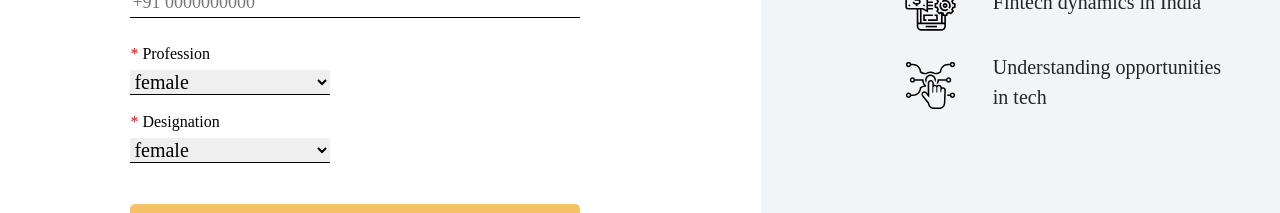
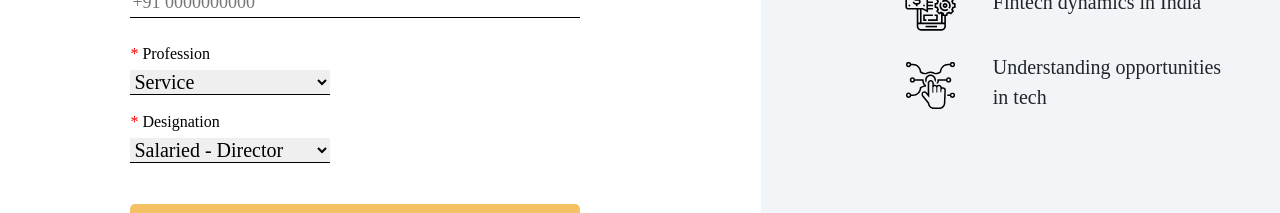
Before and after one commit to Sohan710/CW_webinar, a React (Create React App) app: page / in a window 1280 px wide. Shown: the part 1844-2057 px from the top of the page. Built offline with nearby package versions, Linux system fonts and the light colour scheme.

Commit message:
Drop Down Done

```diff
--- a/src/components/Thirdleft.js
+++ b/src/components/Thirdleft.js
@@ -54,17 +54,28 @@ function Thirdleft() {
 
             <label class="required">Profession</label>
             <select {...register("profession",{required: true})}>
-                <option value="female">female</option>
-                <option value="male">male</option>
-                <option value="other">other</option>
+                <option value="Service">Service</option>
+                <option value="Private">Private</option>
+                <option value="Govt Sector">Govt Sector</option>
+                <option value="Self Employed">Self Employed</option>
+                <option value="Retired">Retired</option>
+                <option value="Student">Student</option>
+
             </select>
             {errors?.profession?.type === "required" && <p1></p1>}
             <label class="required">Designation</label>
             <select {...register("designation",{required: true})}>
-                <option value="female">female</option>
-                <option value="male">male</option>
-                <option value="other">other</option>
-                defaultValue="..."
+                <option value="Salaried - Director">Salaried - Director</option>
+                <option value="Salaried - VP, SVP">Salaried - VP, SVP</option>
+                <option value="Salaried - CEO">Salaried - CEO</option>
+                <option value="Salaried - Associate">Salaried - Associate</option>
+                <option value="Salaried - Manager">Salaried - Manager</option>
+                <option value="Owner - Trading Business">Owner - Trading Business</option>
+                <option value="Owner - Manufacturing Enterprises">Owner - Manufacturing Enterprises</option>
+                <option value="Owner - Director">Owner - Director</option>
+                <option value="Self Employed - Concultant">Self Employed - Concultant</option>
+                <option value="Self Employed - Freelancer">Self Employed - Freelancer</option>
+
             </select>
 
             {errors?.designation?.type === "required" && <p1></p1>}
```
